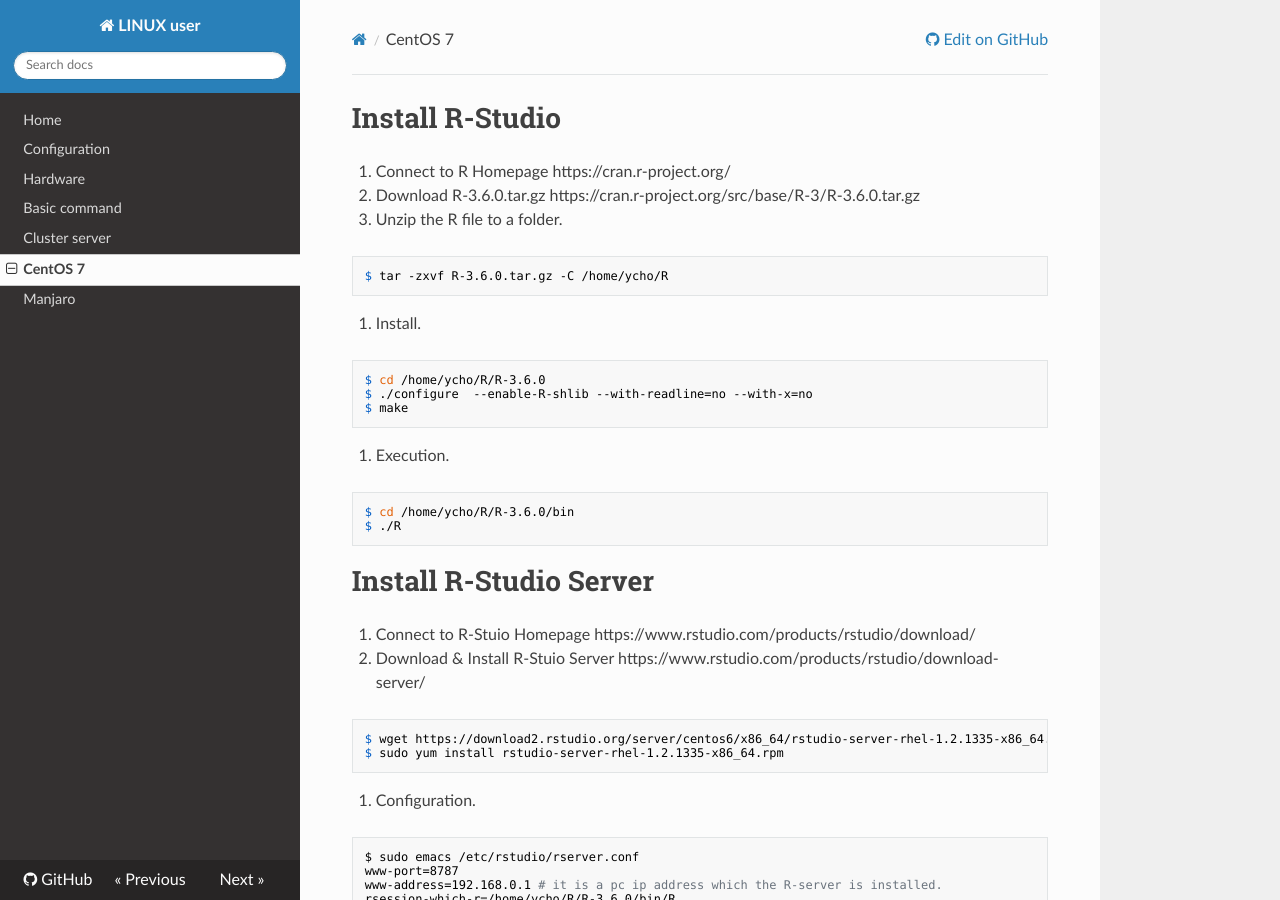
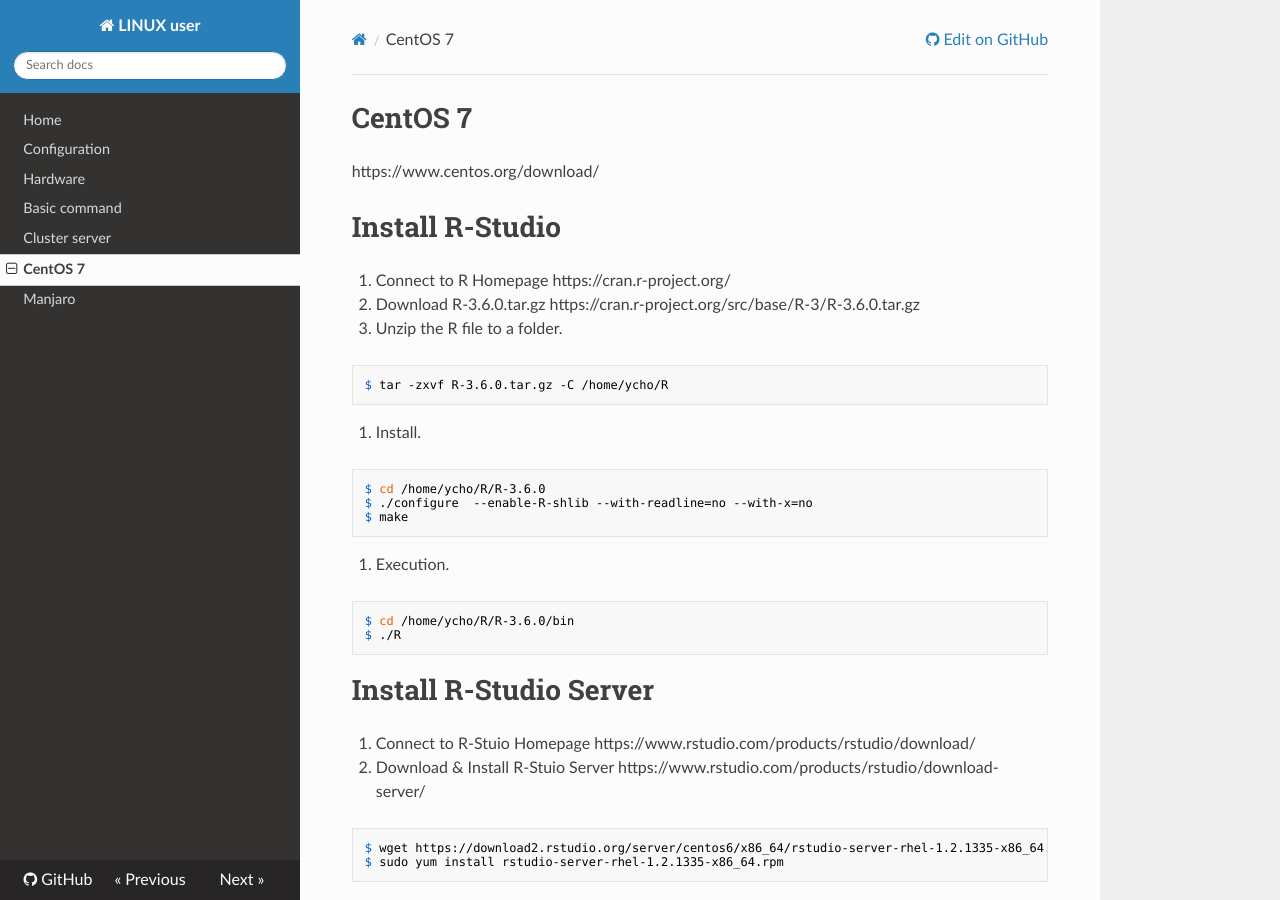
Before and after one commit to WonyoungCho/LINUX, an MkDocs documentation site: the page built from docs/centos7_conf.md, in a window 1280 px wide and 900 px high. Built offline with MkDocs 1.6.1, drawn with Linux system fonts in a browser that asks for light colours; nearby versions of some CDN libraries; old or Windows-style settings are respelled for this version of MkDocs.

Commit message:
Update centos7_conf.md

```diff
--- a/docs/centos7_conf.md
+++ b/docs/centos7_conf.md
@@ -1,3 +1,9 @@
+# CentOS 7
+
+https://www.centos.org/download/
+
+
+
 # Install R-Studio
 
 1. Connect to R Homepage
```
